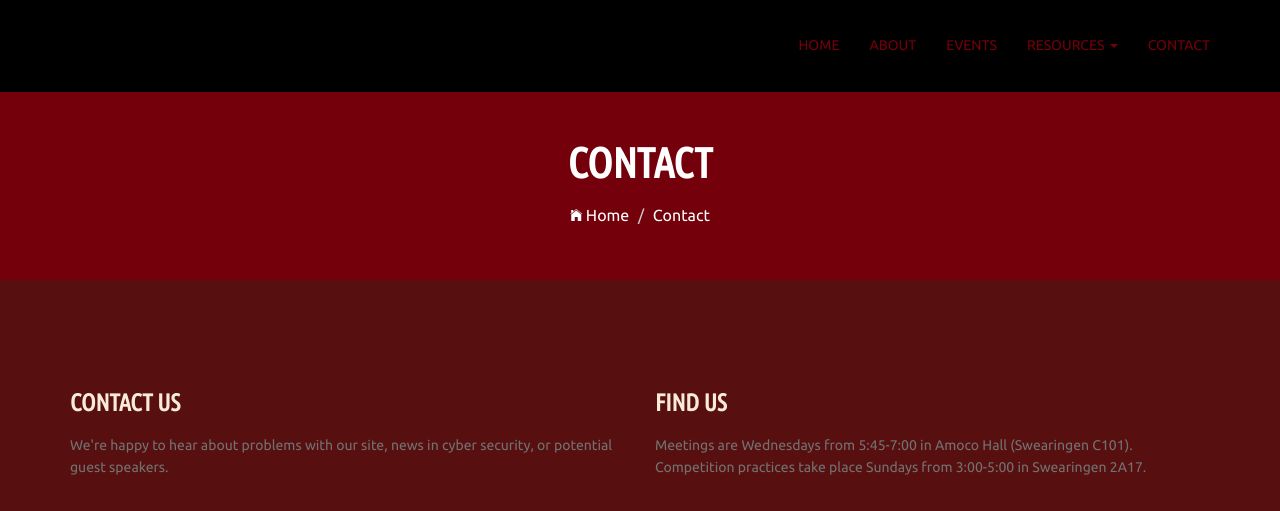
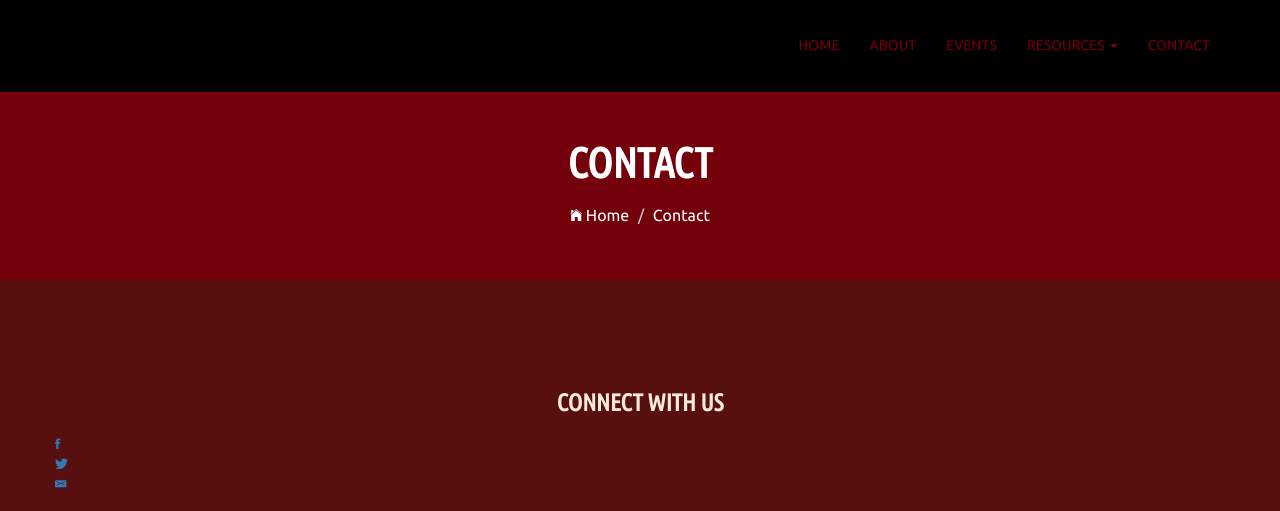
Before and after one commit to nglaeser/CybersecSite, a Flask app: page /contact.html in a window 1280 px wide. Shown: the top 511 px of the page. Run offline with Flask 2, Linux system fonts and the light colour scheme; some libraries are stand-ins or nearby versions; some web fonts are replaced.

Commit message:
add social media icons to contact

```diff
--- a/templates/contact.html
+++ b/templates/contact.html
@@ -131,6 +131,27 @@
         <section id="contact-section">
             <div class="container">
                 <div class="row">
+                        <!-- Social Media -->
+                        <h2 class="subtitle wow fadeInDown" data-wow-duration="500ms" data-wow-delay=".3s" style="text-align: center">Connect With Us</h2>
+                        <ul class="social">
+                            <li>
+                                <a href="https://www.facebook.com/groups/509191465891287/" class="Facebook">
+                                    <i class="ion-social-facebook"></i>
+                                </a>
+                            </li>
+                            <li>
+                                <a href="https://twitter.com/USCCyberSec" class="Twitter">
+                                    <i class="ion-social-twitter"></i>
+                                </a>
+                            </li>
+                            <li>
+                                <a href="mailto:listserv@listserv.sc.edu?subject=subscribe&body=SUB%20cybersec%20[first%20name]%20[last%20name]" class="Email">
+                                    <i class="ion-email"></i>
+                                </a>
+                            </li>
+                        </ul>
+                </div>
+                <div class="row">
                     <div class="col-md-6">
                         <div class="block">
                             <h2 class="subtitle wow fadeInDown" data-wow-duration="500ms" data-wow-delay=".3s">Contact Us</h2>
```
